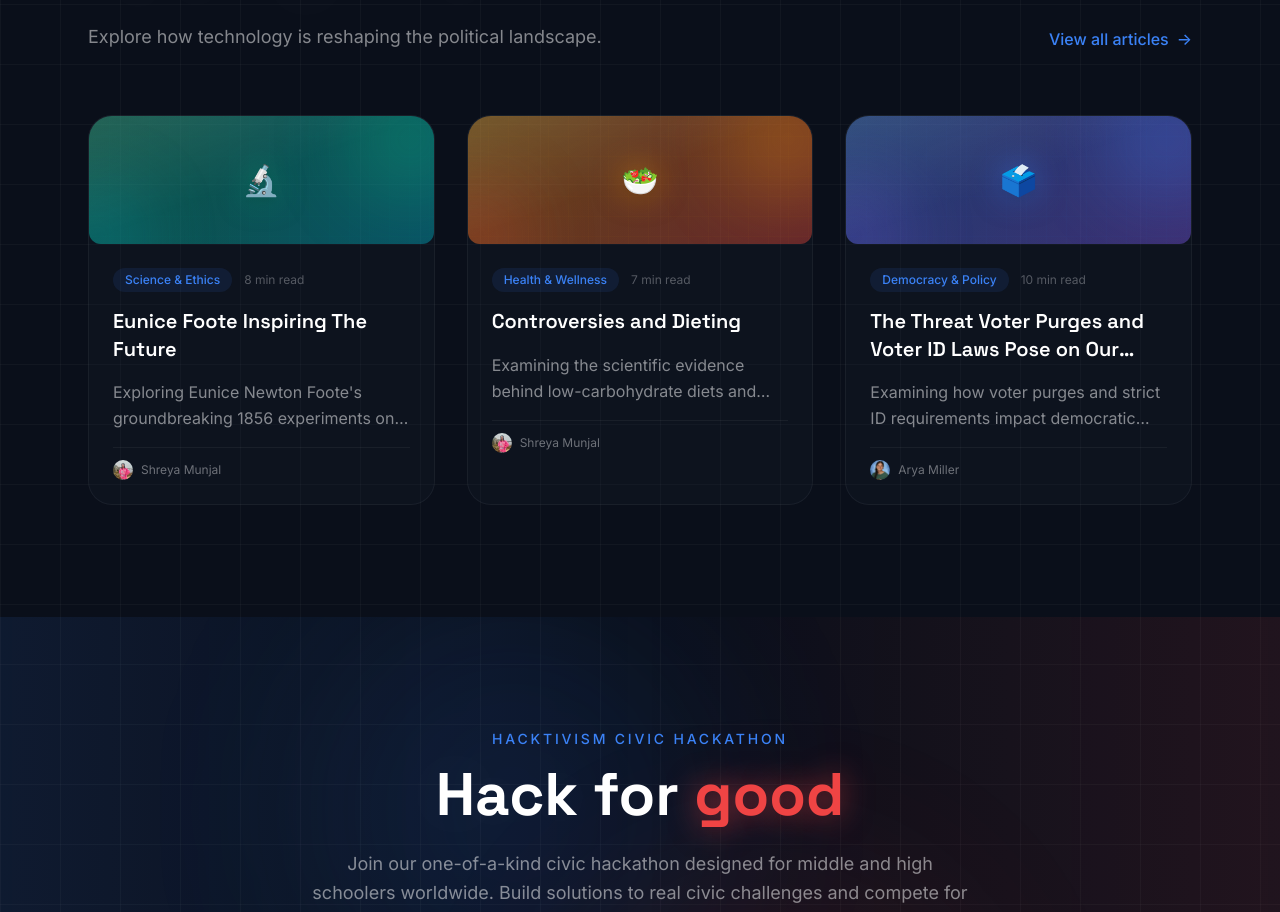
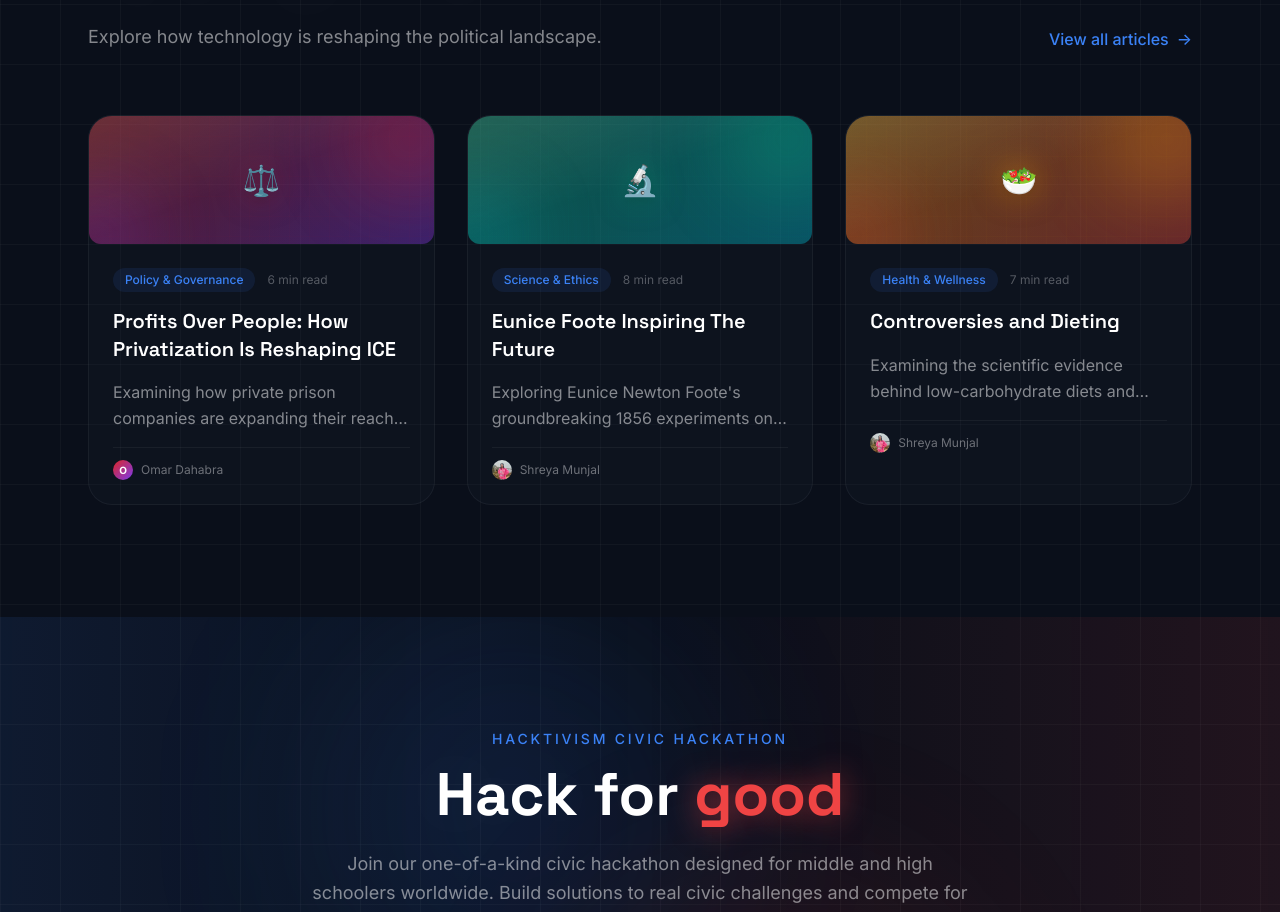
Before and after one commit to sreejushriya-debug/politechs, a Next.js app: page / in a window 1280 px wide. Shown: the part 1616-2528 px from the top of the page. Built offline with nearby package versions, Linux system fonts and the light colour scheme.

Commit message:
Add article: Profits Over People - ICE privatization (Capitol Commentary partnership)

```diff
--- a/app/articles/[slug]/page.tsx
+++ b/app/articles/[slug]/page.tsx
@@ -174,6 +174,16 @@ export default function ArticlePage({ params }: { params: { slug: string } }) {
           </div>
         )}
 
+        {/* Partnership Attribution */}
+        {article.partnership && (
+          <div className="mt-12 py-6 border-t border-b border-white/10 text-center">
+            <p className="text-white/60 text-lg">
+              In Partnership with{' '}
+              <span className="text-accent-blue font-semibold">{article.partnership}</span>
+            </p>
+          </div>
+        )}
+
         {/* About the Author - Larger Section */}
         {author && (
           <div className="mt-16 bg-gradient-to-br from-accent-blue/10 via-navy-800/50 to-accent-red/10 rounded-3xl p-8 md:p-10 border border-white/10">
--- a/data/articles.ts
+++ b/data/articles.ts
@@ -22,6 +22,8 @@ export type Article = {
   // For generated graphics
   graphicColors: [string, string]; // gradient colors
   graphicIcon: string; // emoji or symbol
+  // Partnership info
+  partnership?: string; // e.g., "Capitol Commentary"
 };
 
 // Authors database
@@ -220,6 +222,13 @@ export const authors: Author[] = [
     bio: "The Politechs editorial team consists of passionate students and researchers dedicated to exploring the intersection of politics and technology. Our team works collaboratively to bring insightful analysis and thought-provoking content to our readers.",
     role: "Editorial Team",
     interests: ["Politics", "Technology", "Civic Engagement"]
+  },
+  {
+    slug: "omar-dahabra",
+    name: "Omar Dahabra",
+    bio: "Omar Dahabra is a contributing writer focused on immigration policy, civil liberties, and the intersection of corporate interests with government enforcement. His work examines the systemic implications of privatization on democratic accountability.",
+    role: "Contributing Writer",
+    interests: ["Immigration Policy", "Civil Liberties", "Corporate Accountability"]
   }
 ];
 
@@ -265,6 +274,39 @@ const categoryIcons: Record<string, string> = {
 // All articles from the Politechs Thought Gallery
 export const articles: Article[] = [
   {
+    slug: "profits-over-people-privatization-ice",
+    title: "Profits Over People: How Privatization Is Reshaping ICE",
+    subtitle: "The Corporate Takeover of Immigration Enforcement",
+    description: "Examining how private prison companies are expanding their reach into digital surveillance and immigration enforcement, prioritizing shareholder value over human rights.",
+    category: "Policy & Governance",
+    publishedAt: "2025-12-25",
+    authorSlug: "omar-dahabra",
+    readTime: "6 min read",
+    hasFullContent: true,
+    graphicColors: ["#dc2626", "#7c3aed"],
+    graphicIcon: "⚖️",
+    partnership: "Capitol Commentary",
+    content: `The increasing entertainment of corporate control and immigration enforcement has reflected how the state is prioritizing profits over humanity. For the past few years, private prisons have steadily expanded their reach beyond detention centers and into digital monitoring, surveillance, and immigration enforcement. Recently, <a href="https://theintercept.com/2025/12/19/ice-bounty-hunters-location-surveillance-geo-group/" target="_blank" rel="noopener noreferrer">BI Incorporated, a subsidiary of GEO Group, obtained a contract with ICE</a> for location-tracking and other enforcement services. This recent development sits at the center of a larger pattern of outsourcing state power to companies whose primary motivation isn't the benefit of the public, but rather value for shareholders.
+
+## The Corporate Carceral State
+
+The corporate carceral state, even outside the lens of immigration, has for decades been reorganized around market incentives. As a result, the <a href="https://www.prisonpolicy.org/profiles/US.html" target="_blank" rel="noopener noreferrer">United States has amassed the largest incarceration rate in the world</a>. Private prison firms have lobbied in recent years for immigration strategies that focus on detention, not because of any consideration for humanity, but because they provide revenue streams. When slavery was abolished with the 13th Amendment, an exception was carved out for prisoners, and <a href="https://www.epi.org/publication/rooted-racism-prison-labor/" target="_blank" rel="noopener noreferrer">this carveout continues to be exploited by the private prison system</a>, directly rooted in the legacies of slavery. Now that corporations directly benefit from monitoring immigrants and later housing them in the facilities they operate, deportation is no longer an instrument of policy but one of the economy.
+
+## Surveillance as a Substitute for Due Process
+
+Also troubling is the expansion of surveillance in the context of it acting as a substitute for constitutional due-process. As BI Incorporated themselves market the monitoring through GPS tracking, they are new "community-based alternatives" for traditional applications of the law. When digital tracking is administered through private vendors, traditional safety mechanisms designed through courts and government institutions to provide accountability are fragmented. Even when immigrants are free and live outside the walls of detention, their daily existence is shaped by <a href="https://theconversation.com/always-watching-how-ices-plan-to-monitor-social-media-24-7-threatens-privacy-and-civic-participation-268175" target="_blank" rel="noopener noreferrer">constant monitoring, whether outside or on social media</a>.
+
+## Human Rights Concerns
+
+The moral stakes of this privatization become even more abhorrent when placed in the context of the conditions of abuse and neglect that occur inside these private detention centers. In such centers, investigations have repeatedly uncovered failures in basic safety standards, a lack of medical care, and <a href="https://phr.org/our-work/resources/endless-nightmare-solitary-confinement-in-us-immigration-detention/" target="_blank" rel="noopener noreferrer">violations of human rights</a>. These are the direct natural conclusions of a model built around the containment of cost and prioritization of profit. When the corporate ecosystem is now handed greater control over enforcement, human rights are overlooked in the name of "shareholder value."
+
+## The Erosion of Democratic Accountability
+
+This privatized enforcement has dispersed state power into networks of contracts that are harder to challenge due to less accountability and harder for communities to confront. Once functions meant for the public move into the hands of the private, any means of responsibility disappear. Decisions that determine who is detained and separated from their family are increasingly moved towards meetings rather than in courtrooms.
+
+Society shouldn't be willing to accept a model where corporations are the actors of policy rather than elected officials. These developments in ICE enforcement should be understood as a warning for the trend of governance towards other areas of policy. They reveal a trajectory where democracy dies in the wake of capitalism.`
+  },
+  {
     slug: "eunice-foote-inspiring-the-future",
     title: "Eunice Foote Inspiring The Future",
     subtitle: "How a 19th Century Scientist Laid the Groundwork for Climate Science",
```
